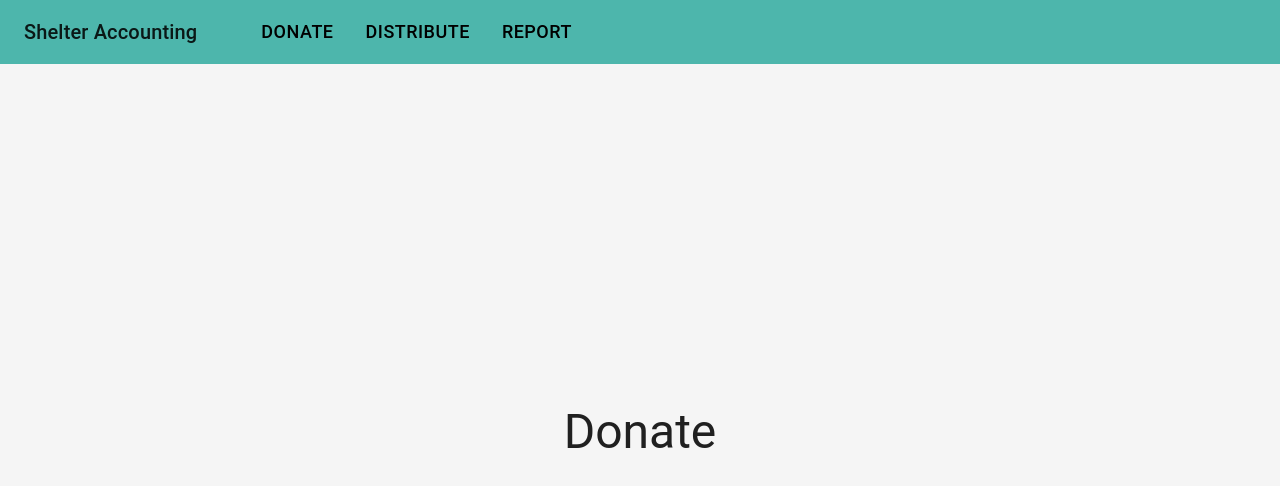
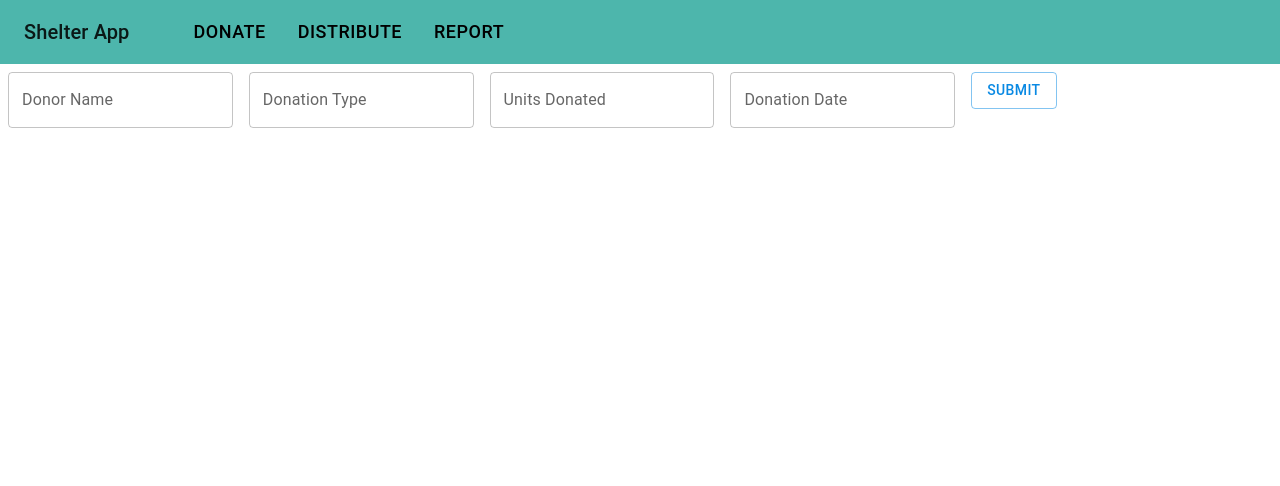
Before and after one commit to DillonOLeary/shelter_project, a React (Create React App) app in the folder frontend/: page /Donate in a window 1280 px wide. Shown: the top 486 px of the page. Built offline with nearby package versions, Linux system fonts and the light colour scheme.

Commit message:
Create form

```diff
--- a/frontend/src/components/Navbar.tsx
+++ b/frontend/src/components/Navbar.tsx
@@ -42,7 +42,7 @@ const Navbar: FC = (): ReactElement => {
               display: { xs: "none", md: "flex" },
             }}
           >
-            Shelter Accounting
+            Shelter App
           </Typography>
           <Box sx={{ flexGrow: 1, display: { xs: "flex", md: "none" } }}>
             <IconButton
@@ -95,7 +95,7 @@ const Navbar: FC = (): ReactElement => {
             component="div"
             sx={{ flexGrow: 1, display: { xs: "flex", md: "none" } }}
           >
-            React Starter App
+            Shelter App
           </Typography>
           <Box sx={{ flexGrow: 1, display: { xs: "none", md: "flex" } }}>
             <Box
--- a/frontend/src/pages/Donate.tsx
+++ b/frontend/src/pages/Donate.tsx
@@ -1,17 +1,35 @@
 import React, {ReactElement, FC} from "react";
-import {Box, Typography} from "@mui/material";
+import {Box, Button, FilledInput, FormControl, FormHelperText, IconButton, Input, InputAdornment, InputLabel, OutlinedInput, TextField, Typography} from "@mui/material";
+import { VisibilityOff, Visibility } from "@mui/icons-material";
 
 const Donate: FC<any> = (): ReactElement => {
     return (
-        <Box sx={{
-            flexGrow: 1,
-            backgroundColor: 'whitesmoke',
-            display: 'flex',
-            justifyContent: 'center',
-            alignItems: 'center'
-        }}>
-            <Typography variant="h3">Donate</Typography>
-        </Box>
+        <Box
+            component="form"
+            sx={{
+            '& .MuiTextField-root': { m: 1, width: '25ch' },
+            }}
+            noValidate
+            autoComplete="off"
+        >
+        <TextField
+          id="donor-name"
+          label="Donor Name"
+        />
+        <TextField
+          id="donation-type"
+          label="Donation Type"
+        />
+        <TextField
+          id="units-donated"
+          label="Units Donated"
+        />
+        <TextField
+          id="donation-date"
+          label="Donation Date"
+        />
+        <Button sx={{ m: 1 }} type="submit" variant="outlined">Submit</Button>
+      </Box>
     );
 };
 
```
